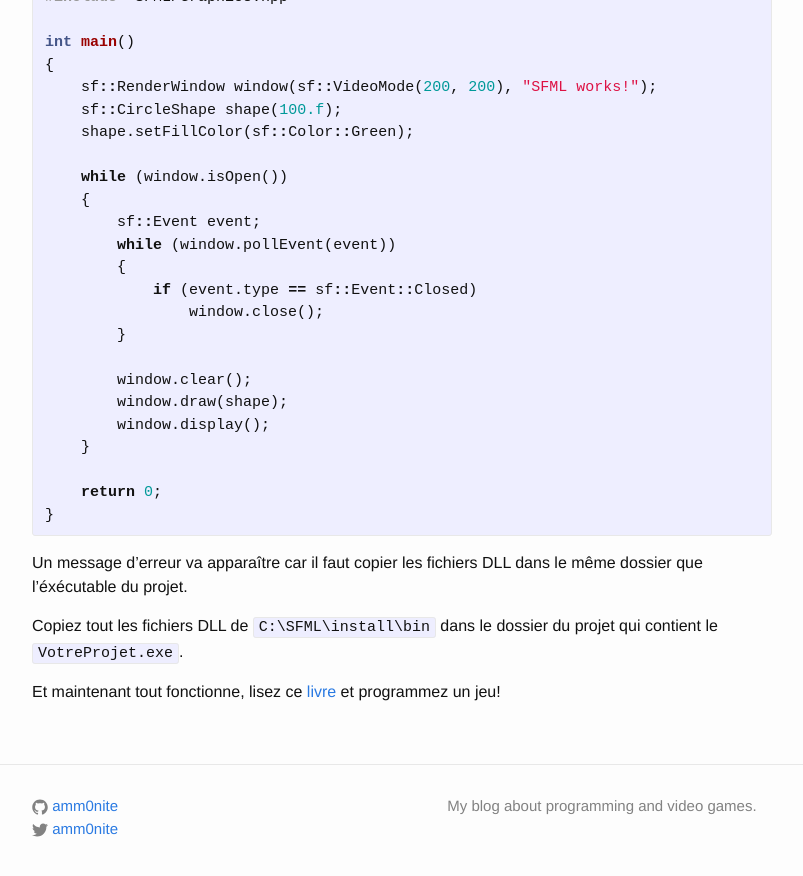
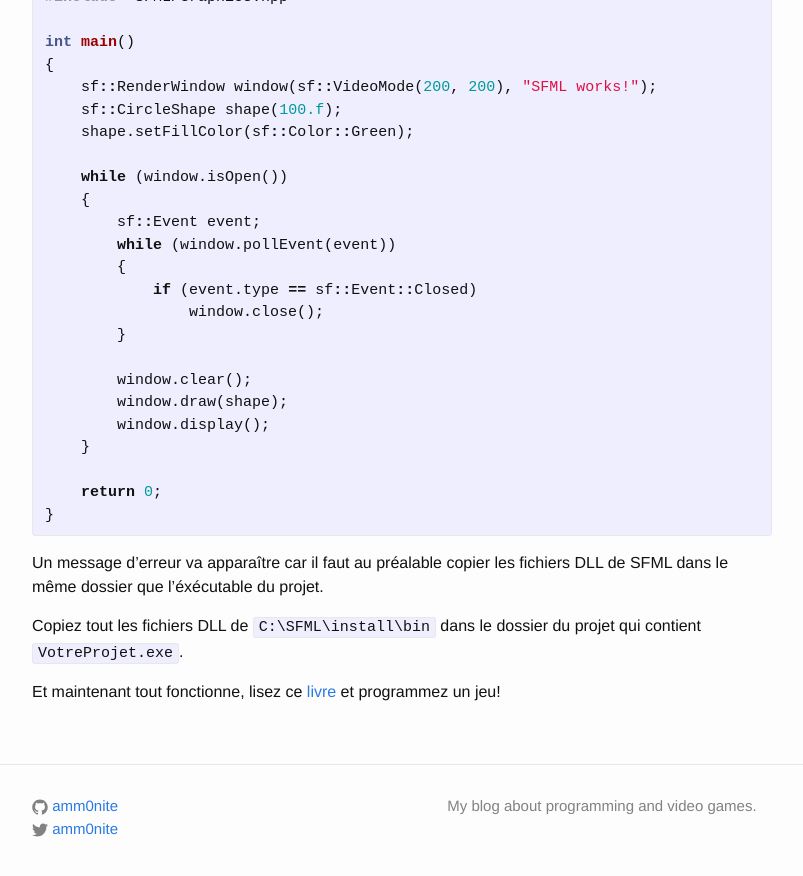
Before and after one commit to amm0nite/amm0nite.github.io, a Jekyll site: the page built from _posts/2014-10-23-sfml-setup.md, in a window 1280 px wide and 900 px high, scrolled down 4587 px. Shown: the top 876 px of the window, without its empty margins (238-1041 px from the left). Built offline with Jekyll 4.4.1, drawn with Linux system fonts in a browser that asks for light colours.

Commit message:
Fix the SFML post

```diff
--- a/_posts/2014-10-23-sfml-setup.md
+++ b/_posts/2014-10-23-sfml-setup.md
@@ -111,8 +111,8 @@ int main()
 }
 {% endhighlight %}
 
-Un message d'erreur va apparaître car il faut copier les fichiers DLL dans le même dossier que l'éxécutable du projet.
+Un message d'erreur va apparaître car il faut au préalable copier les fichiers DLL de SFML dans le même dossier que l'éxécutable du projet.
 
-Copiez tout les fichiers DLL de `C:\SFML\install\bin` dans le dossier du projet qui contient le `VotreProjet.exe`.
+Copiez tout les fichiers DLL de `C:\SFML\install\bin` dans le dossier du projet qui contient `VotreProjet.exe`.
 
 Et maintenant tout fonctionne, lisez ce [livre](https://www.packtpub.com/game-development/sfml-game-development) et programmez un jeu!
```
